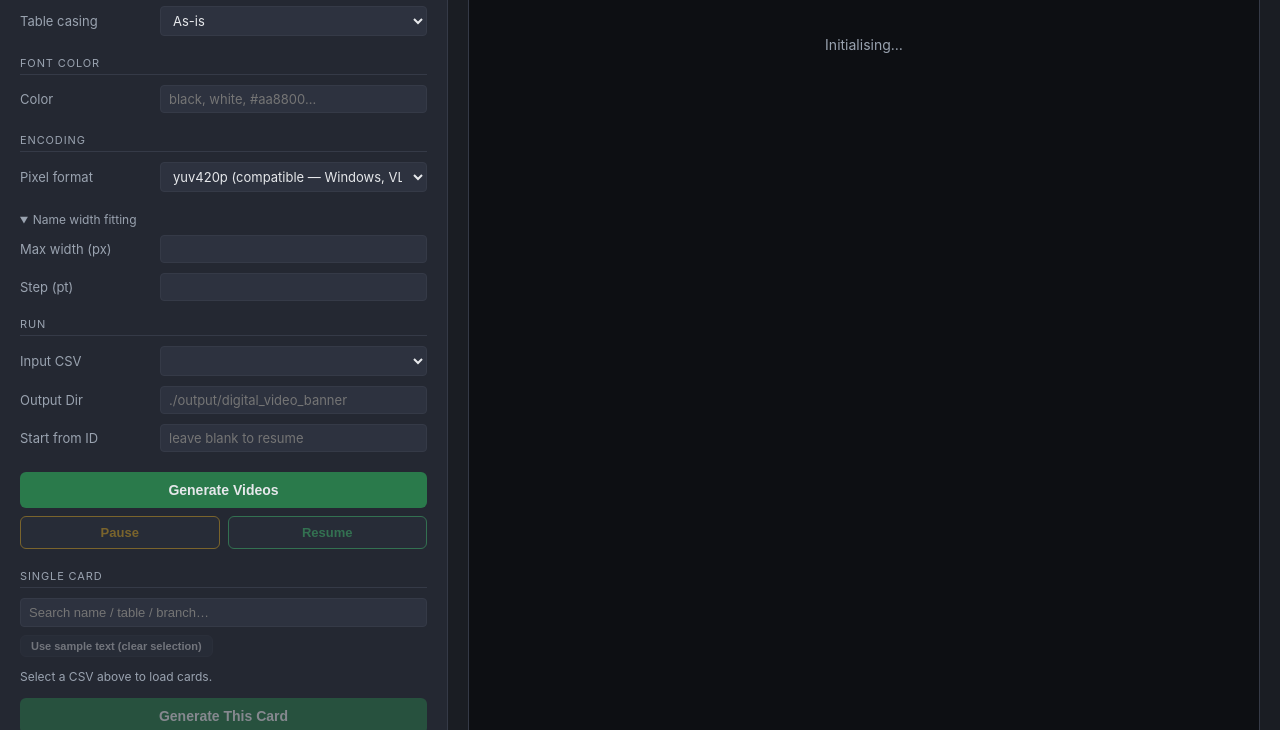
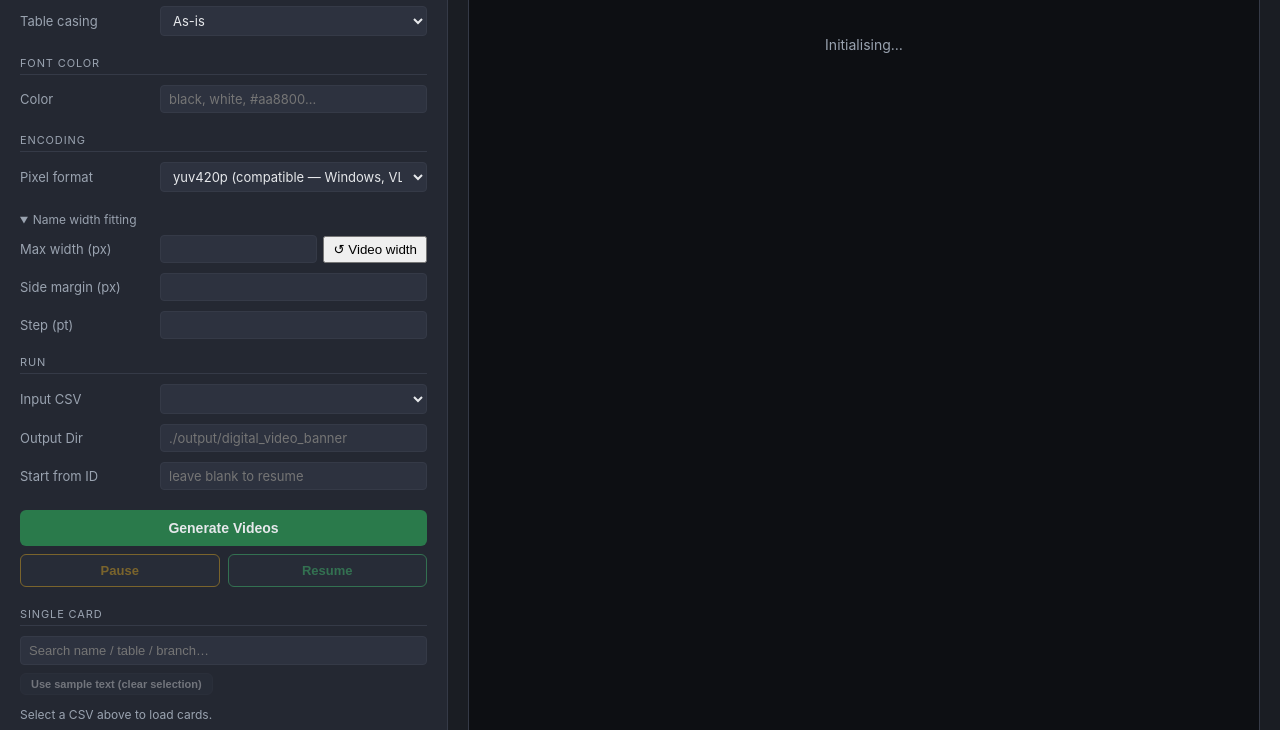
Before and after one commit to JunKangWong/vidstamp, a Flask app: page / in a window 1280 px wide, after a click on "Name width fitting". Shown: the part 902-1632 px from the top of the page. Run offline with Flask 3, Linux system fonts and the light colour scheme; data that the repository does not hold is empty; parts of the project's set-up code (start-up, migrations or seed data) failed here and were passed over.

Commit message:
feat: auto size adjuster to able to define boundaries

```diff
--- a/app.py
+++ b/app.py
@@ -39,7 +39,7 @@ UI_KEYS = [
     "VIDEO_NAME_POS_X", "VIDEO_NAME_POS_Y",
     "VIDEO_TABLE_POS_X", "VIDEO_TABLE_POS_Y",
     "VIDEO_NAME_FONT_SIZE", "VIDEO_NAME_FONT_SIZE_MIN", "VIDEO_NAME_FONT_SIZE_STEP",
-    "VIDEO_NAME_MAX_WIDTH", "VIDEO_NAME_CASING",
+    "VIDEO_NAME_MAX_WIDTH", "VIDEO_NAME_MARGIN", "VIDEO_NAME_CASING",
     "VIDEO_TABLE_PREFIX", "VIDEO_TABLE_NUMBER_FORMAT", "VIDEO_TABLE_PREFIX_SPACING", "VIDEO_TABLE_CASING",
     "VIDEO_TABLE_FONT_SIZE", "VIDEO_FONT_COLOR",
     "VIDEO_TEXT_ENTRANCE_TIME",
@@ -195,11 +195,13 @@ def get_config():
     values = current_config_values()
     current_tmpl = default_template_filename()
     duration = VIDEO_DURATIONS.get(current_tmpl, 0.0)
+    frame_w = VIDEO_CLIPS[current_tmpl].size[0] if current_tmpl in VIDEO_CLIPS else None
     return jsonify({
         **values,
         "_video_duration": duration,
         "_default_at_time": default_frame_time(),
         "_current_template": current_tmpl,
+        "_video_frame_width": frame_w,
         "_video_csv_filename": Path(config.VIDEO_CSV_PATH).name,
         "_image_csv_filename": Path(config.IMAGE_CSV_PATH).name,
     })
--- a/config.py
+++ b/config.py
@@ -90,6 +90,10 @@ VIDEO_NAME_FONT_SIZE_STEP = 2
 # Frame width is 1080px; 900px leaves ~90px margin on each side.
 VIDEO_NAME_MAX_WIDTH = 900
 
+# Pixels of breathing room subtracted from each side of the max-width zone.
+# Effective name constraint = VIDEO_NAME_MAX_WIDTH - 2 * VIDEO_NAME_MARGIN
+VIDEO_NAME_MARGIN = 0
+
 # Font size for the table number overlay
 VIDEO_TABLE_FONT_SIZE = 26
 
--- a/preview_positions.py
+++ b/preview_positions.py
@@ -30,6 +30,7 @@ from config import (
     VIDEO_NAME_FONT_SIZE_MIN,
     VIDEO_NAME_FONT_SIZE_STEP,
     VIDEO_NAME_MAX_WIDTH,
+    VIDEO_NAME_MARGIN,
     VIDEO_NAME_CASING,
     VIDEO_TABLE_FONT_SIZE,
     VIDEO_TABLE_PREFIX,
@@ -154,6 +155,7 @@ def generate_preview_image(
     name_size_min = _r("VIDEO_NAME_FONT_SIZE_MIN", VIDEO_NAME_FONT_SIZE_MIN)
     name_size_step = _r("VIDEO_NAME_FONT_SIZE_STEP", VIDEO_NAME_FONT_SIZE_STEP)
     name_max_width = _r("VIDEO_NAME_MAX_WIDTH", VIDEO_NAME_MAX_WIDTH)
+    name_margin = _r("VIDEO_NAME_MARGIN", VIDEO_NAME_MARGIN)
     name_casing = _r("VIDEO_NAME_CASING", VIDEO_NAME_CASING)
     table_prefix = _r("VIDEO_TABLE_PREFIX", VIDEO_TABLE_PREFIX)
     table_number_fmt = _r("VIDEO_TABLE_NUMBER_FORMAT", VIDEO_TABLE_NUMBER_FORMAT)
@@ -169,6 +171,20 @@ def generate_preview_image(
         img = base_frame
 
     frame_w, frame_h = img.size
+
+    effective_width = name_max_width - 2 * name_margin
+
+    if draw_anchors:
+        overlay = Image.new("RGBA", img.size, (0, 0, 0, 0))
+        od = ImageDraw.Draw(overlay)
+        cx = frame_w // 2
+        for x in (cx - name_max_width // 2, cx + name_max_width // 2):
+            od.line([(x, 0), (x, frame_h)], fill=(0, 220, 255, 160), width=2)
+        if name_margin > 0:
+            for x in (cx - effective_width // 2, cx + effective_width // 2):
+                od.line([(x, 0), (x, frame_h)], fill=(255, 230, 0, 160), width=2)
+        img = Image.alpha_composite(img.convert("RGBA"), overlay).convert("RGB")
+
     draw = ImageDraw.Draw(img)
 
     if name_casing == "upper":
@@ -180,7 +196,7 @@ def generate_preview_image(
     else:
         name_text = name.title()
     name_font_size = fit_name_font_size(
-        name_text, font_path, name_size_max, name_size_min, name_size_step, name_max_width,
+        name_text, font_path, name_size_max, name_size_min, name_size_step, effective_width,
     )
     name_font = ImageFont.truetype(font_path, name_font_size)
     nx0, ny0, nx1, ny1 = draw.textbbox((0, 0), name_text, font=name_font)
--- a/templates/index.html
+++ b/templates/index.html
@@ -421,7 +421,14 @@
         <summary>Name width fitting</summary>
         <div class="field">
           <label>Max width (px)</label>
-          <input type="number" data-key="VIDEO_NAME_MAX_WIDTH" step="10" />
+          <div style="display:flex;gap:6px;align-items:center">
+            <input type="number" data-key="VIDEO_NAME_MAX_WIDTH" step="10" style="flex:1" />
+            <button id="reset-name-width" title="Reset to video frame width" style="white-space:nowrap;padding:4px 8px">↺ Video width</button>
+          </div>
+        </div>
+        <div class="field">
+          <label>Side margin (px)</label>
+          <input type="number" data-key="VIDEO_NAME_MARGIN" step="5" min="0" />
         </div>
         <div class="field">
           <label>Step (pt)</label>
@@ -508,7 +515,14 @@
           </div>
           <div class="field">
             <label>Max width (px)</label>
-            <input type="number" data-single-key="VIDEO_NAME_MAX_WIDTH" step="10" />
+            <div style="display:flex;gap:6px;align-items:center">
+              <input type="number" data-single-key="VIDEO_NAME_MAX_WIDTH" step="10" style="flex:1" />
+              <button id="reset-name-width-single" title="Reset to video frame width" style="white-space:nowrap;padding:4px 8px">↺ Video width</button>
+            </div>
+          </div>
+          <div class="field">
+            <label>Side margin (px)</label>
+            <input type="number" data-single-key="VIDEO_NAME_MARGIN" step="5" min="0" />
           </div>
           <div class="field">
             <label>Size step (pt)</label>
@@ -637,7 +651,7 @@ const VIDEO_KEYS = [
   "VIDEO_NAME_POS_X", "VIDEO_NAME_POS_Y",
   "VIDEO_TABLE_POS_X", "VIDEO_TABLE_POS_Y",
   "VIDEO_NAME_FONT_SIZE", "VIDEO_NAME_FONT_SIZE_MIN", "VIDEO_NAME_FONT_SIZE_STEP",
-  "VIDEO_NAME_MAX_WIDTH", "VIDEO_NAME_CASING", "VIDEO_TABLE_PREFIX", "VIDEO_TABLE_NUMBER_FORMAT", "VIDEO_TABLE_PREFIX_SPACING", "VIDEO_TABLE_CASING",
+  "VIDEO_NAME_MAX_WIDTH", "VIDEO_NAME_MARGIN", "VIDEO_NAME_CASING", "VIDEO_TABLE_PREFIX", "VIDEO_TABLE_NUMBER_FORMAT", "VIDEO_TABLE_PREFIX_SPACING", "VIDEO_TABLE_CASING",
   "VIDEO_TABLE_FONT_SIZE", "VIDEO_FONT_COLOR", "VIDEO_PIXEL_FORMAT",
   "VIDEO_TEXT_ENTRANCE_TIME",
   "FONT_FILENAME",
@@ -750,6 +764,18 @@ function wireLiveUpdates() {
   });
   document.querySelectorAll("select[data-key], select[data-single-key]").forEach(el => {
     el.addEventListener("change", schedulePreview);
+  });
+  document.getElementById("reset-name-width").addEventListener("click", () => {
+    const w = window._videoFrameWidth;
+    if (!w) return;
+    document.querySelector('[data-key="VIDEO_NAME_MAX_WIDTH"]').value = w;
+    schedulePreview();
+  });
+  document.getElementById("reset-name-width-single").addEventListener("click", () => {
+    const w = window._videoFrameWidth;
+    if (!w) return;
+    document.querySelector('[data-single-key="VIDEO_NAME_MAX_WIDTH"]').value = w;
+    schedulePreview();
   });
 }
 
@@ -1088,7 +1114,7 @@ function selectCard(card) {
   const singleKeys = [
     "VIDEO_NAME_POS_X", "VIDEO_NAME_POS_Y", "VIDEO_TABLE_POS_X", "VIDEO_TABLE_POS_Y",
     "VIDEO_NAME_FONT_SIZE", "VIDEO_NAME_FONT_SIZE_MIN", "VIDEO_NAME_FONT_SIZE_STEP",
-    "VIDEO_NAME_MAX_WIDTH", "VIDEO_NAME_CASING",
+    "VIDEO_NAME_MAX_WIDTH", "VIDEO_NAME_MARGIN", "VIDEO_NAME_CASING",
     "VIDEO_TABLE_PREFIX", "VIDEO_TABLE_PREFIX_SPACING", "VIDEO_TABLE_NUMBER_FORMAT", "VIDEO_TABLE_CASING",
     "VIDEO_TABLE_FONT_SIZE", "VIDEO_FONT_COLOR", "VIDEO_PIXEL_FORMAT", "FONT_FILENAME",
   ];
@@ -1230,6 +1256,7 @@ async function init() {
     slider.addEventListener("input", () => { input.value = slider.value; });
     input.addEventListener("input", () => { slider.value = input.value; });
     currentTemplateName = data._current_template || "";
+    window._videoFrameWidth = data._video_frame_width || null;
   } catch (e) {
     saveStatus.textContent = "Could not load config: " + e.message;
     saveStatus.className = "status-line err";
--- a/video_renderer.py
+++ b/video_renderer.py
@@ -15,6 +15,7 @@ from config import (
     VIDEO_NAME_FONT_SIZE_MIN,
     VIDEO_NAME_FONT_SIZE_STEP,
     VIDEO_NAME_MAX_WIDTH,
+    VIDEO_NAME_MARGIN,
     VIDEO_NAME_CASING,
     VIDEO_TABLE_FONT_SIZE,
     VIDEO_TABLE_PREFIX,
@@ -72,10 +73,11 @@ class DigitalVideoBannerGenerator:
 
     def _fit_font_size(self, name: str) -> int:
         font_size = self._cfg('VIDEO_NAME_FONT_SIZE')
+        effective_max = self._cfg('VIDEO_NAME_MAX_WIDTH') - 2 * self._cfg('VIDEO_NAME_MARGIN')
         while font_size > self._cfg('VIDEO_NAME_FONT_SIZE_MIN'):
             font = ImageFont.truetype(self.font, font_size)
             bbox = font.getbbox(name)
-            if (bbox[2] - bbox[0]) <= self._cfg('VIDEO_NAME_MAX_WIDTH'):
+            if (bbox[2] - bbox[0]) <= effective_max:
                 break
             font_size -= self._cfg('VIDEO_NAME_FONT_SIZE_STEP')
         return font_size
```
